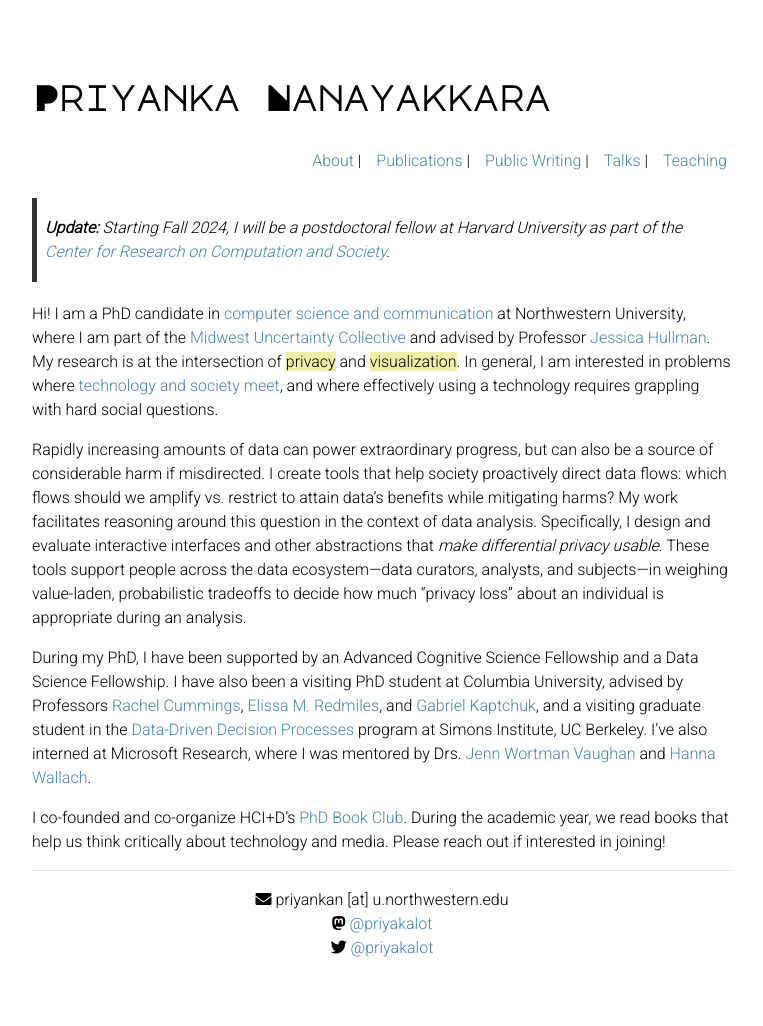
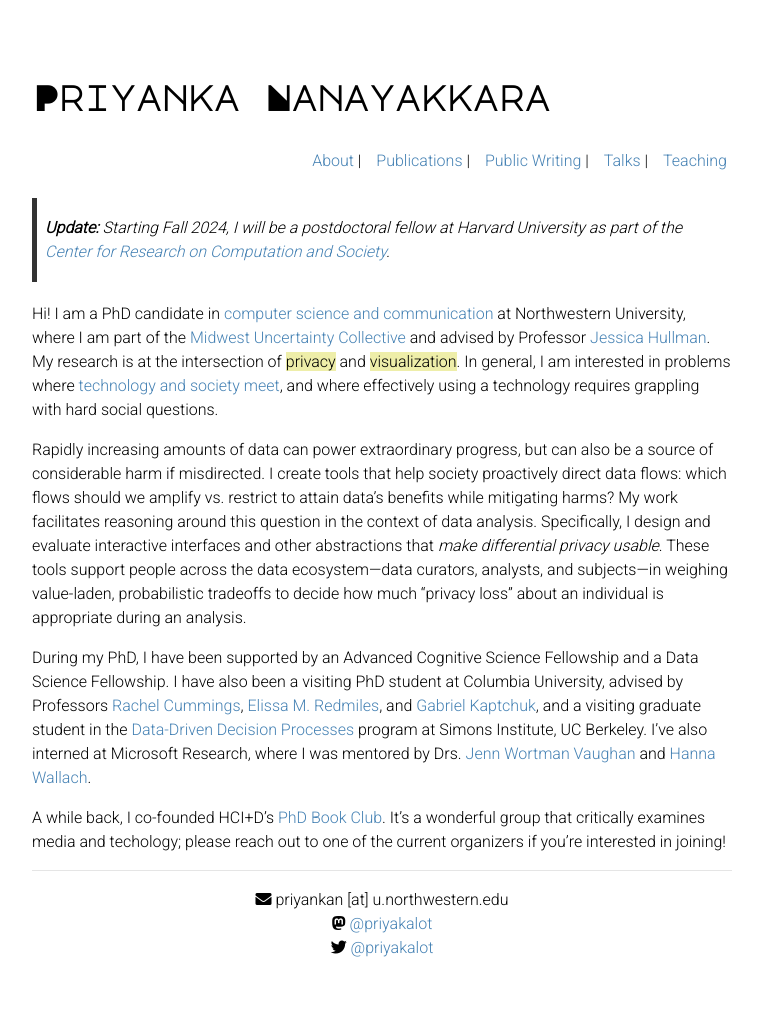
Before and after one commit to priyakalot/priyakalot.github.io, a Jekyll site: the page built from index.md, in a window 1280 px wide. Shown: the whole page, without its empty margins (258-1021 px from the left). Built offline with Jekyll 4.4.1, drawn with Linux system fonts in a browser that asks for light colours; nearby versions of some CDN libraries.

Commit message:
Update index.md

```diff
--- a/index.md
+++ b/index.md
@@ -10,7 +10,7 @@ Rapidly increasing amounts of data can power extraordinary progress, but can als
 
 During my PhD, I have been supported by an Advanced Cognitive Science Fellowship and a Data Science Fellowship. I have also been a visiting PhD student at Columbia University, advised by Professors <a href="https://rachelcummings.com/" target="_blank">Rachel Cummings</a>, <a href="https://elissaredmiles.com/" target="_blank">Elissa M. Redmiles</a>, and <a href="https://cs-people.bu.edu/kaptchuk/" target="_blank">Gabriel Kaptchuk</a>, and a visiting graduate student in the <a href="https://simons.berkeley.edu/programs/datadriven2022" target="_blank">Data-Driven Decision Processes</a> program at Simons Institute, UC Berkeley. I've also interned at Microsoft Research, where I was mentored by Drs. <a href="http://www.jennwv.com/" target="_blank">Jenn Wortman Vaughan</a> and <a href="http://dirichlet.net/" target="_blank">Hanna Wallach</a>.
 
-I co-founded and co-organize HCI+D's <a href="https://hci.northwestern.edu/news-events/phd-book-club.html" target="_blank">PhD Book Club</a>. During the academic year, we read books that help us think critically about technology and media. Please reach out if interested in joining!
+A while back, I co-founded HCI+D's <a href="https://hci.northwestern.edu/news-events/phd-book-club.html" target="_blank">PhD Book Club</a>. It's a wonderful group that critically examines media and techology; please reach out to one of the current organizers if you're interested in joining!
 
 <hr>
 <p align="center"><i class="fas fa-envelope"></i> priyankan [at] u.northwestern.edu <br/>
```
